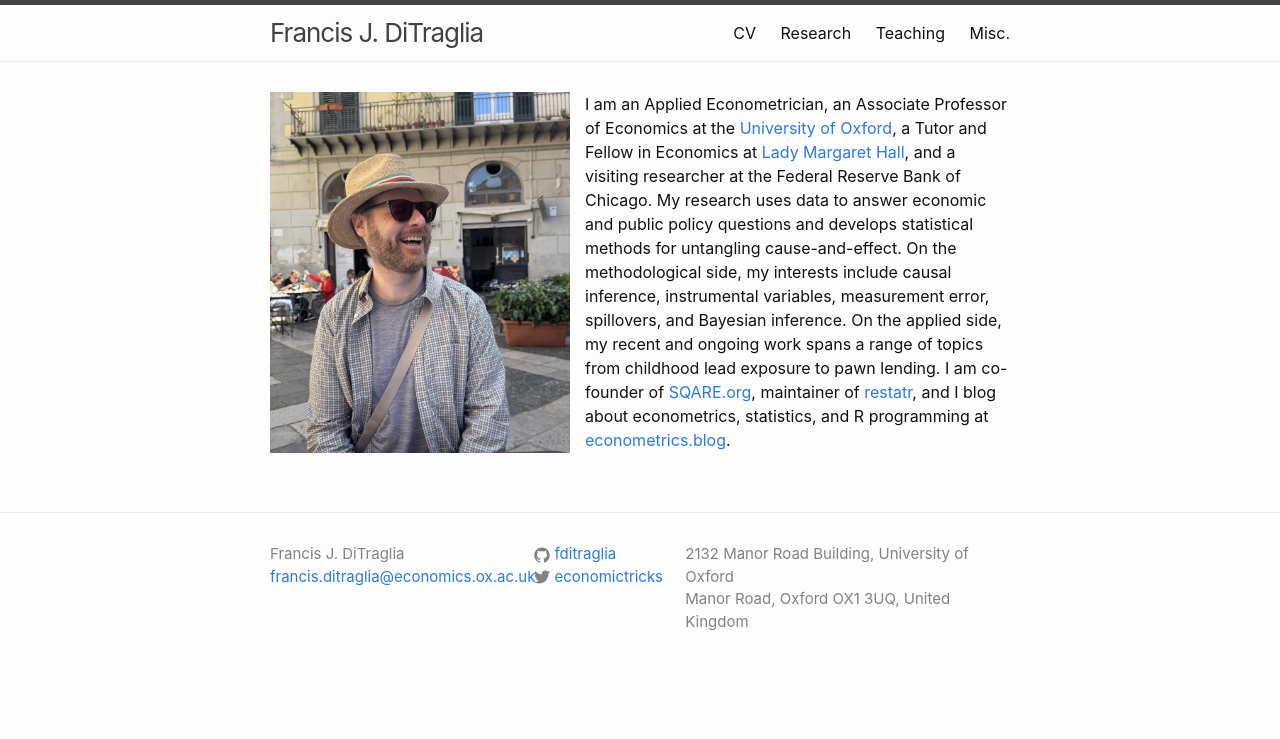
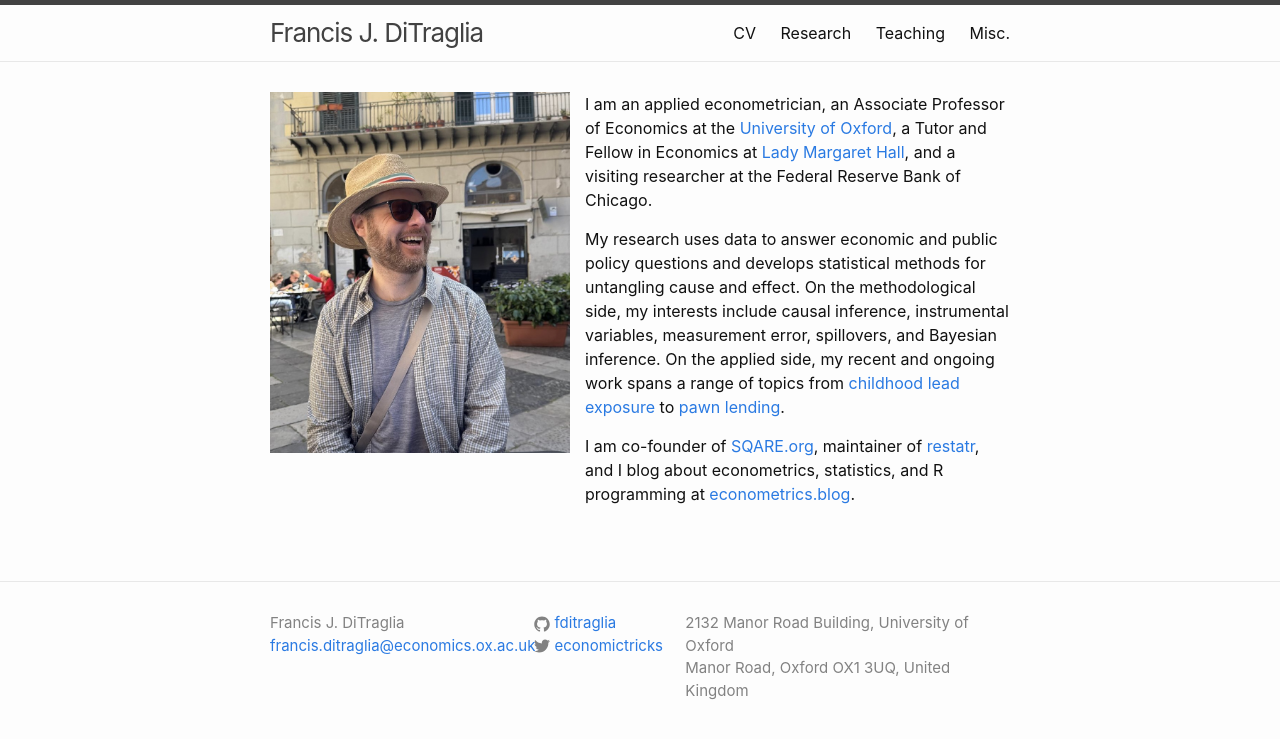
Before and after one commit to fditraglia/fditraglia.github.io, a Jekyll site: the page built from index.md, in a window 1280 px wide. Shown: the top 739 px of the page. Built offline with Jekyll 4.4.1, drawn with Linux system fonts in a browser that asks for light colours.

Commit message:
Tidy the home page text and link it to the research page
- The single paragraph on the home page is split into three: position and affiliations, research, and projects.
- "childhood lead exposure" and "pawn lending" now link to the corresponding entries on the research page (/research/#lead-risk and /research/#pawn). An entry reached through such a link is shown with a pale yellow background.
- "Applied Econometrician" is lowercased in mid-sentence, and "cause-and-effect", used as a noun, loses its hyphens.
- The home page text now stays in its own column beside the photo. With three paragraphs it is slightly taller than the photo, and the last line had begun to wrap underneath it.
- llms.txt says "Tutor and Fellow" at Lady Margaret Hall, matching the home page and the CV; it previously said "Fellow and Tutor".

Co-Authored-By: Claude Fable 5.1 <noreply@anthropic.com>

```diff
--- a/_sass/_layout.scss
+++ b/_sass/_layout.scss
@@ -175,6 +175,11 @@
     }
 }
 
+// Keep the home page text in its own column beside the photo, so it never wraps underneath
+.home-photo + .post-content {
+    overflow: hidden;
+}
+
 
 
 /**
@@ -262,6 +267,12 @@
 .papers {
     > li {
         margin-bottom: $spacing-unit / 3;
+
+        // entry reached through a link such as /research/#pawn
+        &:target {
+            background: #fffbe6;
+            box-shadow: 0 0 0 0.4em #fffbe6;
+        }
     }
 }
 
--- a/index.md
+++ b/index.md
@@ -1,8 +1,10 @@
 ---
 layout: home
 ---
-I am an Applied Econometrician, an Associate Professor of Economics at the [University of Oxford](http://www.economics.ox.ac.uk), a Tutor and Fellow in Economics at [Lady Margaret Hall](http://www.lmh.ox.ac.uk), and a visiting researcher at the Federal Reserve Bank of Chicago.
-My research uses data to answer economic and public policy questions and develops statistical methods for untangling cause-and-effect.
+I am an applied econometrician, an Associate Professor of Economics at the [University of Oxford](http://www.economics.ox.ac.uk), a Tutor and Fellow in Economics at [Lady Margaret Hall](http://www.lmh.ox.ac.uk), and a visiting researcher at the Federal Reserve Bank of Chicago.
+
+My research uses data to answer economic and public policy questions and develops statistical methods for untangling cause and effect.
 On the methodological side, my interests include causal inference, instrumental variables, measurement error, spillovers, and Bayesian inference.
-On the applied side, my recent and ongoing work spans a range of topics from childhood lead exposure to pawn lending.
+On the applied side, my recent and ongoing work spans a range of topics from [childhood lead exposure](/research/#lead-risk) to [pawn lending](/research/#pawn).
+
 I am co-founder of [SQARE.org](https://sqare.org), maintainer of [restatr](https://restatr.com), and I blog about econometrics, statistics, and R programming at [econometrics.blog](https://www.econometrics.blog/).
--- a/llms.txt
+++ b/llms.txt
@@ -6,7 +6,7 @@ permalink: /llms.txt
 
 > Associate Professor of Economics at the University of Oxford. Applied econometrician specializing in causal inference, instrumental variables, measurement error, spillovers, and Bayesian inference.
 
-Francis DiTraglia is a Fellow and Tutor in Economics at Lady Margaret Hall, Oxford, and a visiting researcher at the Federal Reserve Bank of Chicago. His research develops statistical methods for untangling cause-and-effect and applies them to questions in economics and public policy. Applied work spans childhood lead exposure and pawn lending. He is co-founder of SQARE.org, maintainer of restatr.com, and blogs at econometrics.blog.
+Francis DiTraglia is a Tutor and Fellow in Economics at Lady Margaret Hall, Oxford, and a visiting researcher at the Federal Reserve Bank of Chicago. His research develops statistical methods for untangling cause-and-effect and applies them to questions in economics and public policy. Applied work spans childhood lead exposure and pawn lending. He is co-founder of SQARE.org, maintainer of restatr.com, and blogs at econometrics.blog.
 
 {% comment %} The two paper lists below are generated from _data/papers.yml; edit papers there. Everything else in this file is ordinary text. {% endcomment -%}
 ## Publications
```
